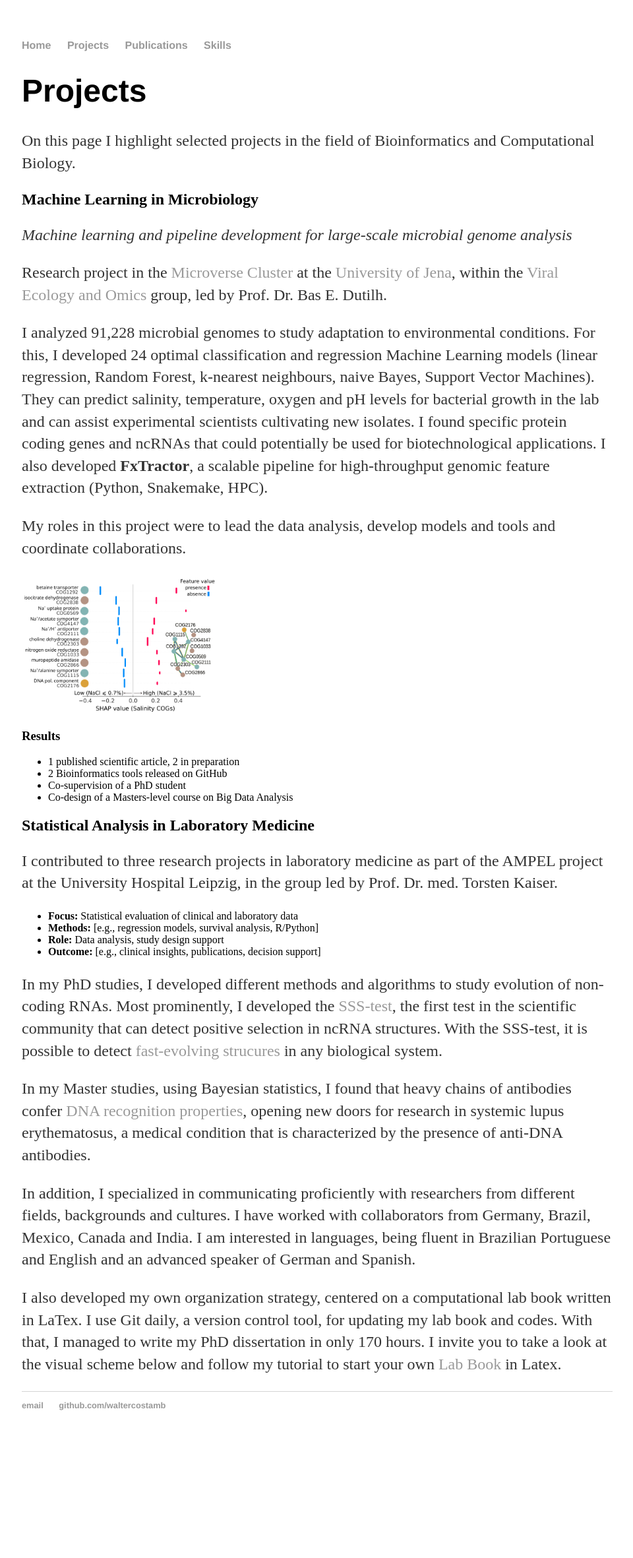
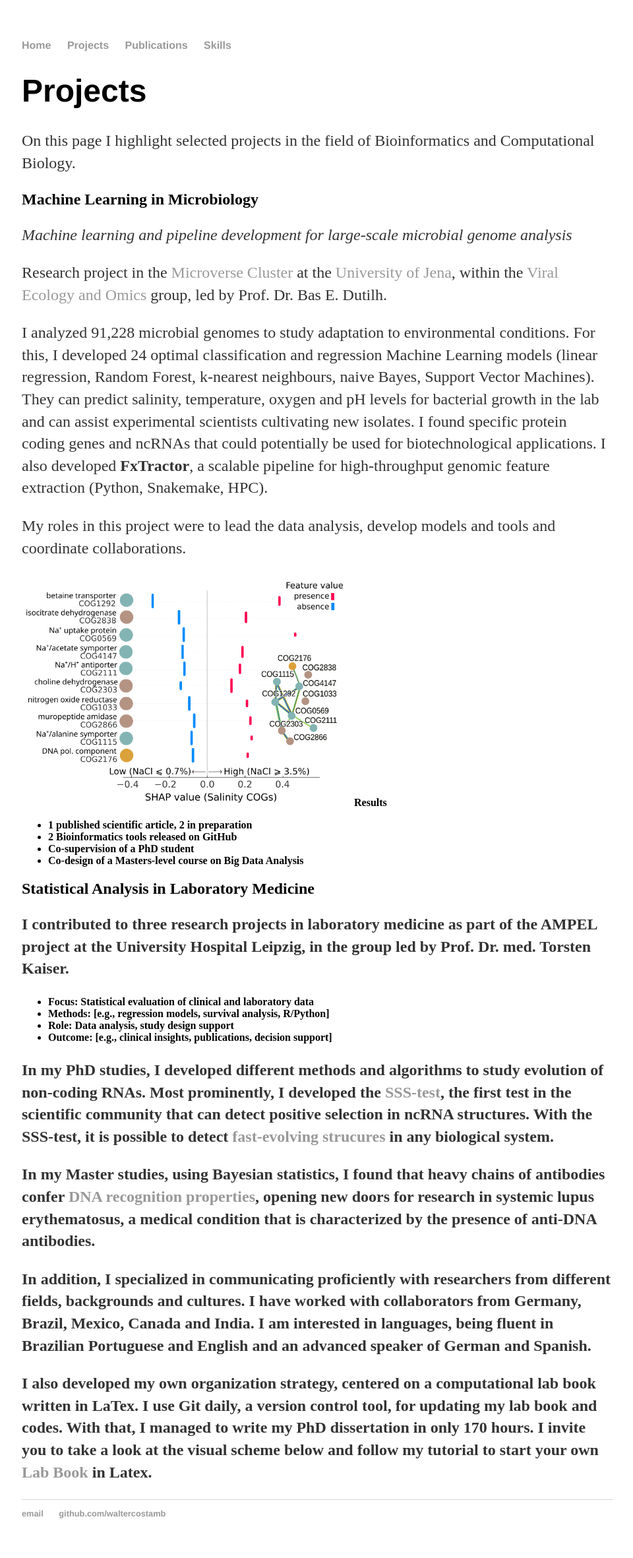
Before and after one commit to waltercostamb/waltercostamb.github.io, a Jekyll site: the page built from about/index.html, in a window 1280 px wide. Shown: the whole page at 66% size, without its empty margins (159-1119 px from the left). Built offline with Jekyll 4.4.1, drawn with Linux system fonts in a browser that asks for light colours; before the commit the page ends 2198 px from its top, so only the background shows below that.

Commit message:
Update index.html

```diff
--- a/about/index.html
+++ b/about/index.html
@@ -28,9 +28,9 @@
 My roles in this project were to lead the data analysis, develop models and tools and coordinate collaborations.
 </p>
 
-<img border="0" src="https://raw.githubusercontent.com/waltercostamb/waltercostamb.github.io/master/figures/shap_beeswarm_Salinity_GFs_LR-02092025_presence_positive_web.png" width="300" />
+<img border="0" src="https://raw.githubusercontent.com/waltercostamb/waltercostamb.github.io/master/figures/shap_beeswarm_Salinity_GFs_LR-02092025_presence_positive_web.png" width="500" />
 
-<h3>Results</h3>
+<strong>Results<strong>
 
 <ul style="font-size: 1em !important;">
 <li style="font-size: 1em !important;">1 published scientific article, 2 in preparation</li>
```
